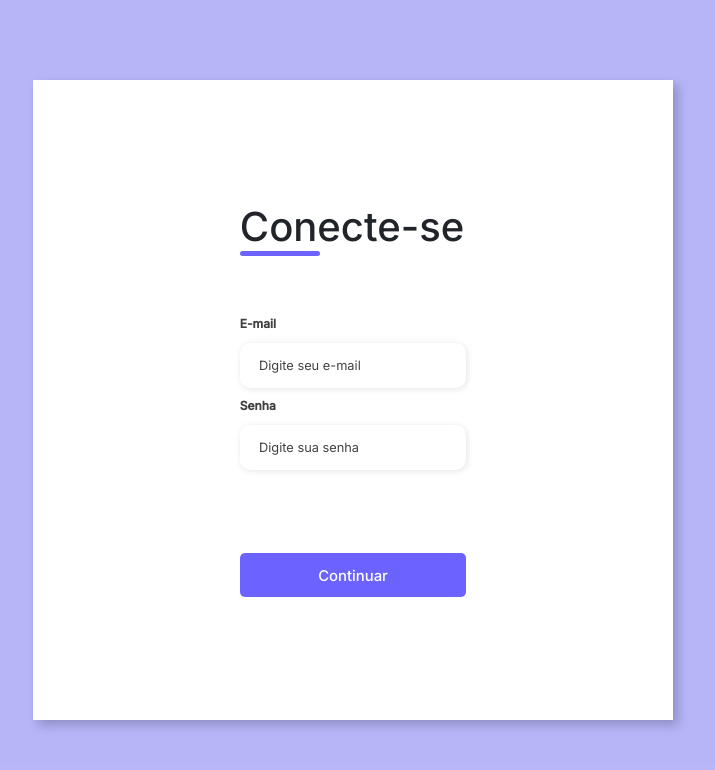
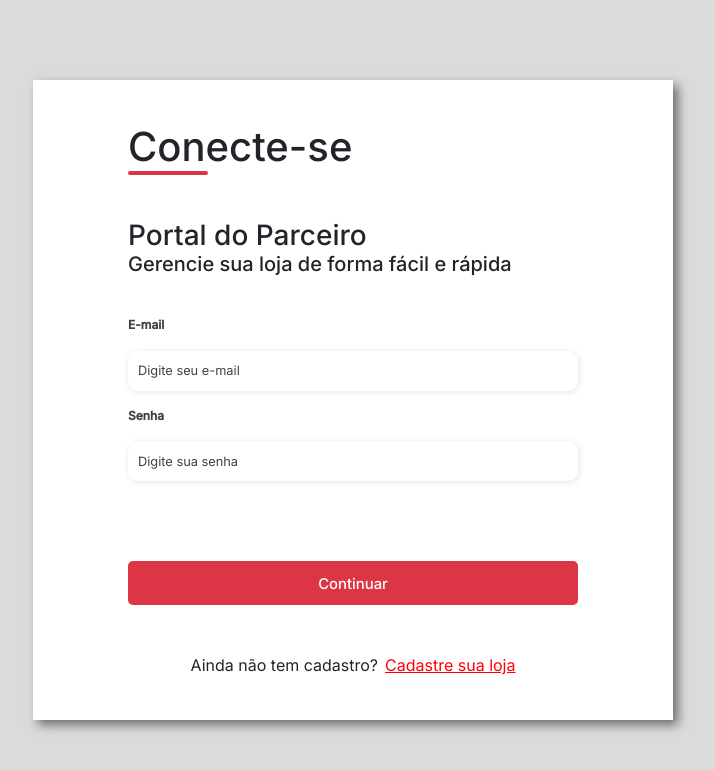
Before and after one commit to frederico-enzo/Pizzaria-Web-Application, an Angular app in the folder Client/: page /login in a window 1280 px wide. Shown: the top 770 px of the page, without its empty margins (287-1002 px from the left). Built offline with nearby package versions, Linux system fonts and the light colour scheme.

Commit message:
melhorei a estetida do login

```diff
--- a/Client/src/app/COMPONENTS/system/sign-in/sign-in.component.html
+++ b/Client/src/app/COMPONENTS/system/sign-in/sign-in.component.html
@@ -9,32 +9,31 @@
                     </div>
 
                 </div>
-
+                <div>
+                    <h3>Portal do Parceiro</h3>
+                    <h5>Gerencie sua loja de forma fácil e rápida</h5>
+                </div>
+                <br>
                 <div class="input-group">
-
-
-
                     <div class="input-box">
                         <label for="email">E-mail</label>
                         <input id="email" type="email" name="email" placeholder="Digite seu e-mail" required>
-
-
-
                         <label for="password">Senha</label>
                         <input id="password" type="password" name="password" placeholder="Digite sua senha" required>
                     </div>
+                </div>
+                <div class="continue-button">
+                    <button class="btn btn-danger" (click)="login()" type="submit"><a>Continuar</a> </button>
+                </div>
+                <br><br>
 
+                <p class="d-flex align-items-center justify-content-center">Ainda não tem cadastro?
+                    <a class="red " routerLink="/signup">Cadastre sua loja</a>
+                </p>
+            </form>
 
-                </div>
-
-
-
-                <div class="continue-button">
-                    <button><a href="#">Continuar</a> </button>
-                </div>
-            </form>
         </div>
         <div class="form-image">
-            <img src="assets/img//undraw_shopping_re_3wst.svg" alt="">
         </div>
     </div>
+</body>
--- a/Client/src/app/COMPONENTS/system/sign-in/sign-in.component.scss
+++ b/Client/src/app/COMPONENTS/system/sign-in/sign-in.component.scss
@@ -12,27 +12,32 @@ body {
     display: flex;
     justify-content: center;
     align-items: center;
-    background: #0c0ce94d;
+    background: #dbdbdb;
 }
 
 .container {
     width: 80%;
     height: 80vh;
     display: flex;
-    box-shadow: 5px 5px 10px rgba(0, 0, 0, 0.212);
+    box-shadow: 5px 5px 10px rgba(0, 0, 0, 0.500);
 }
 
 .form-image {
-    width: 50%;
+    width: 45vw;
     display: flex;
     justify-content: center;
     align-items: center;
-    background-color: #fde3a7d7;
+    background-image: url('./assets/Opera\ Instantâneo_2023-10-12_172316_portal.ifood.com.br.png');
     padding: 1rem;
+    background-repeat: no-repeat;
 }
 
 .form-image img {
     width: 31rem;
+}
+.red{
+    margin-left: 7px;
+    color: red;
 }
 
 .form {
@@ -46,6 +51,7 @@ body {
 }
 
 .form-header {
+    gap: 80px;
     margin-bottom: 3rem;
     display: flex;
     justify-content: space-between;
@@ -58,14 +64,14 @@ body {
 
 .login-button button {
     border: none;
-    background-color: #6c63ff;
+    background-color: #dc3545;
     padding: 0.4rem 1rem;
     border-radius: 5px;
     cursor: pointer;
 }
 
 .login-button button:hover {
-    background-color: #6b63fff1;
+    background-color: #dc3545;
 }
 
 .login-button button a {
@@ -79,7 +85,7 @@ body {
     display: block;
     width: 5rem;
     height: 0.3rem;
-    background-color: #6c63ff;
+    background-color: #dc3545;
     margin: 0 auto;
     position: absolute;
     border-radius: 10px;
@@ -96,11 +102,14 @@ body {
     display: flex;
     flex-direction: column;
     margin-bottom: 1.1rem;
+    gap: 10px;
 }
 
 .input-box input {
-    margin: 0.6rem 0;
-    padding: 0.8rem 1.2rem;
+    padding-left: 10px;
+    width: 450px;
+    height: 40px;
+    margin: 0.4rem 0;
     border: none;
     border-radius: 10px;
     box-shadow: 1px 1px 6px #0000001c;
@@ -112,7 +121,7 @@ body {
 }
 
 .input-box input:focus-visible {
-    outline: 1px solid #6c63ff;
+    outline: 1px solid #dc3545;
 }
 
 .input-box label,
@@ -152,14 +161,13 @@ body {
     width: 100%;
     margin-top: 2.5rem;
     border: none;
-    background-color: #6c63ff;
     padding: 0.62rem;
     border-radius: 5px;
     cursor: pointer;
 }
 
 .continue-button button:hover {
-    background-color: #6b63fff1;
+    background-color: #fa3838;
 }
 
 .continue-button button a {
--- a/Client/src/app/COMPONENTS/system/sign-in/sign-in.component.ts
+++ b/Client/src/app/COMPONENTS/system/sign-in/sign-in.component.ts
@@ -9,8 +9,7 @@ import { ClienteService } from 'src/app/SERVICE/cliente-service/cliente.service'
   styleUrls: ['./sign-in.component.scss']
 })
 export class SignInComponent {
-  constructor(private router: Router, private clienteService: ClienteService) {}
-
+  constructor(private router: Router, private clienteService: ClienteService, ) {}
   usuario: Cliente = new Cliente();
 
   login() {
--- a/Client/src/app/COMPONENTS/system/sign-up/sign-up.component.scss
+++ b/Client/src/app/COMPONENTS/system/sign-up/sign-up.component.scss
@@ -6,13 +6,13 @@
     font-family: 'Inter', sans-serif;
 }
 
-.body {
+body {
     width: 100%;
     height: 100vh;
     display: flex;
     justify-content: center;
     align-items: center;
-    background: #bd9f9f4d;
+    background: #0c0ce94d;
 }
 
 .container {
@@ -27,11 +27,11 @@
     display: flex;
     justify-content: center;
     align-items: center;
-    background-color: #ffcdcd36;
+    background-color: #fde3a7d7;
     padding: 1rem;
 }
 
-.form-image svg {
+.form-image img {
     width: 31rem;
 }
 
@@ -54,17 +54,18 @@
 .login-button {
     display: flex;
     align-items: center;
-
 }
 
 .login-button button {
+    border: none;
+    background-color: #6c63ff;
     padding: 0.4rem 1rem;
     border-radius: 5px;
     cursor: pointer;
 }
 
 .login-button button:hover {
-    background-color: #b93636bd;
+    background-color: #6b63fff1;
 }
 
 .login-button button a {
@@ -78,7 +79,7 @@
     display: block;
     width: 5rem;
     height: 0.3rem;
-    background-color: #e04529;
+    background-color: #6c63ff;
     margin: 0 auto;
     position: absolute;
     border-radius: 10px;
@@ -111,7 +112,7 @@
 }
 
 .input-box input:focus-visible {
-    outline: 1px solid #e04529;
+    outline: 1px solid #6c63ff;
 }
 
 .input-box label,
@@ -151,13 +152,14 @@
     width: 100%;
     margin-top: 2.5rem;
     border: none;
+    background-color: #6c63ff;
     padding: 0.62rem;
     border-radius: 5px;
     cursor: pointer;
 }
 
 .continue-button button:hover {
-    background-color: #b93636bd;
+    background-color: #6b63fff1;
 }
 
 .continue-button button a {
```
Also changed, not shown: Client/src/app/COMPONENTS/system/sign-up/sign-up.component.html (+11 -9 lines).
